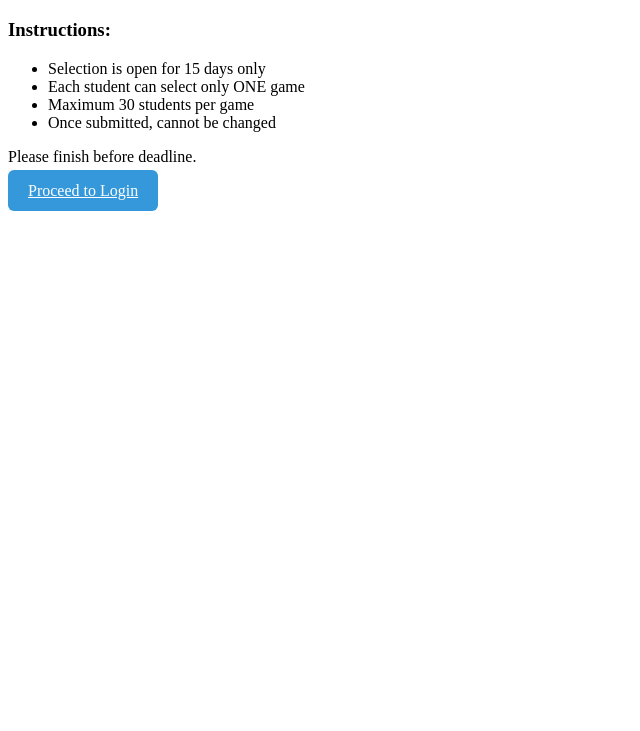
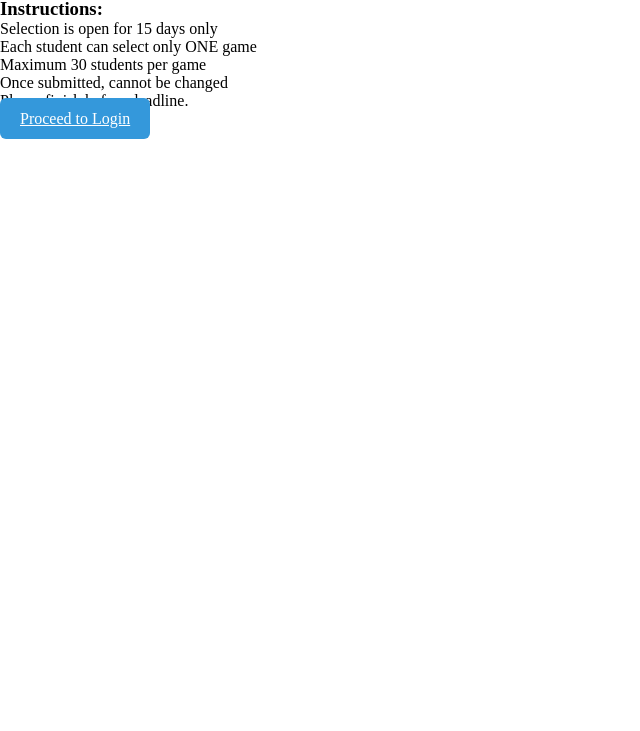
Before and after one commit to rajeshnw5207-bomis/bomis-sports, a plain HTML site: page index.html in a window 1280 px wide. Shown: the part 69-800 px from the top of the page, without its empty margins (0-640 px from the left). Drawn offline with Linux system fonts and the light colour scheme.

Commit message:
Update style.css

```diff
--- a/css/style.css
+++ b/css/style.css
@@ -1,3 +1,13 @@
+* {
+    margin: 0;
+    padding: 0;
+    box-sizing: border-box;
+}
+
+body, html {
+    height: 100%;
+    width: 100%;
+}
 /* Layout */
 .login-container { display: flex; height: 100vh; font-family: sans-serif; }
 
```
